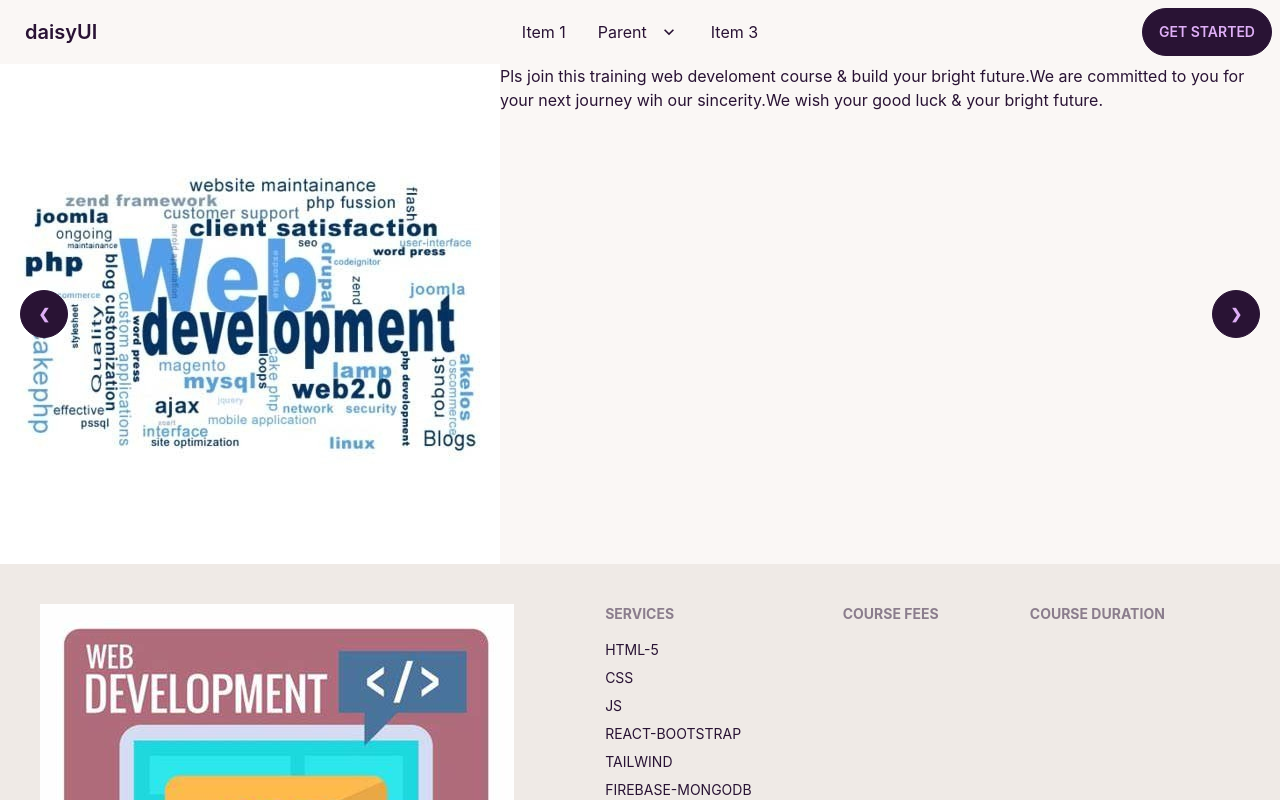
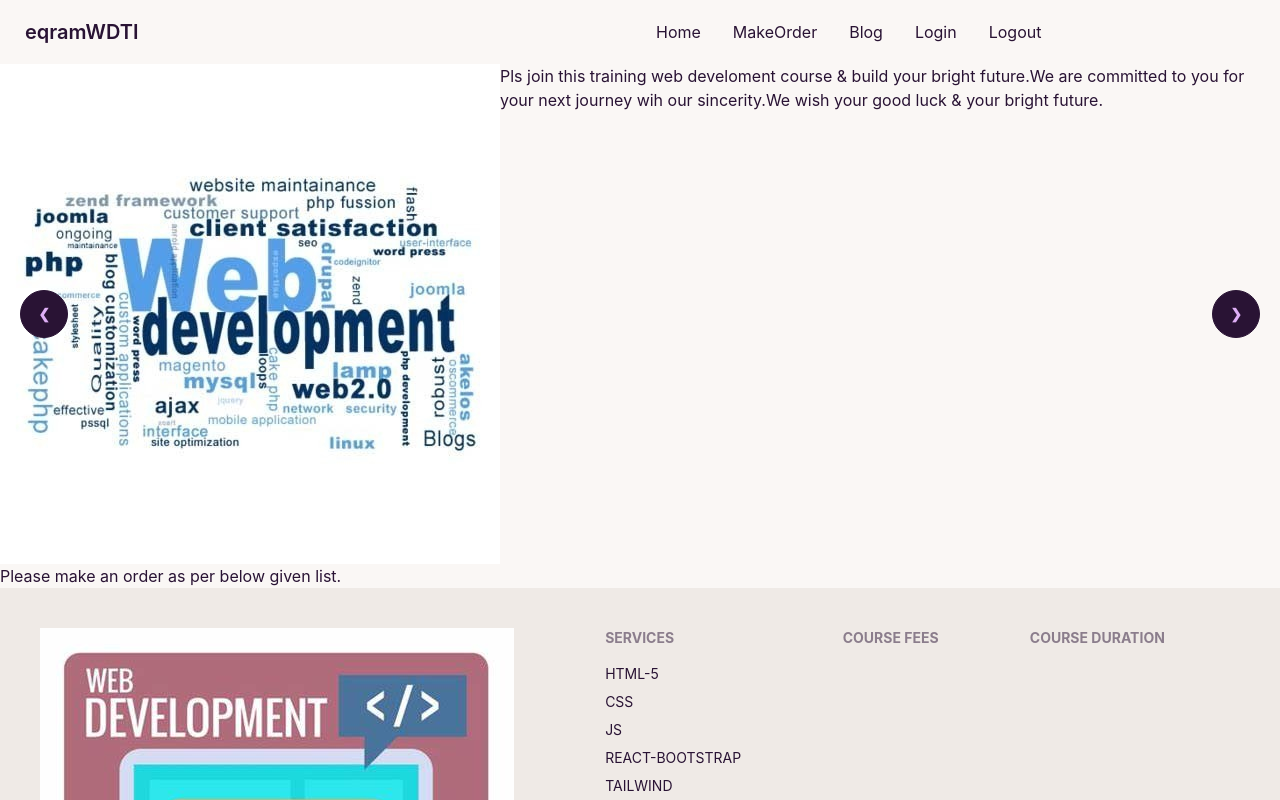
Before and after one commit to eqram1/web-development-trainining-institute-repo, a React (Create React App) app: page /home in a window 1280 px wide. Shown: the top 800 px of the page. Built offline with nearby package versions, Linux system fonts and the light colour scheme; no server answers.

Commit message:
added the firebase configuration with dot env file

```diff
--- a/package.json
+++ b/package.json
@@ -7,7 +7,7 @@
     "@testing-library/react": "^13.4.0",
     "@testing-library/user-event": "^13.5.0",
     "daisyui": "^2.38.1",
-    "firebase": "^9.13.0",
+    "firebase": "^9.14.0",
     "react": "^18.2.0",
     "react-dom": "^18.2.0",
     "react-router-dom": "^6.4.3",
--- /dev/null
+++ b/src/pages/Blog/Blog.js
@@ -0,0 +1,26 @@
+import React from 'react';
+
+const Blog = () => {
+    return (
+        <div>
+            <h2>Q.1 Difference between SQL & NOSQL?
+                ANSWER:- The main difference between SQL and NoSQL is that they are known as relational and non-relational database structures, respectively, that are used in different modes for implementing and manipulating data.
+            </h2>
+            <h3>
+                Q.2 What is JWT and how does it works?
+                ANSWER:- JSON Web Token.A JWT is a string made up of three parts, separated by dots (.), and serialized using base64.
+            </h3>
+            <h1>
+                Q.3 What is the difference between js & nodejs?
+                ANSWER:- JavaScript is a programming language, which runs in web browsers. Whereas Node.js is an interpreter or running environment for JavaScript, which holds a lot of requiring libraries and all.
+            </h1>
+
+            <h4>
+                Q.4 How does nodejs handle multiple requests at the same time?
+                ANSWER:- Multiple clients make multiple requests to the NodeJS server. NodeJS receives these requests and places them into the EventQueue.
+            </h4>
+        </div>
+    );
+};
+
+export default Blog;
--- a/src/pages/Home/Home/Home.js
+++ b/src/pages/Home/Home/Home.js
@@ -1,12 +1,15 @@
 import React from 'react';
 import About from '../About/About';
 import Banner from '../Banner/Banner';
+import MakeOrder from '../MakeOrder/MakeOrder';
 
 const Home = () => {
     return (
         <div>
             <Banner></Banner>
             <About></About>
+            <MakeOrder></MakeOrder>
+
         </div>
     );
 };
--- /dev/null
+++ b/src/pages/Home/MakeOrder/MakeOrder.js
@@ -0,0 +1,11 @@
+import React from 'react';
+
+const MakeOrder = () => {
+    return (
+        <div>
+            <h2>Please make an order as per below given list.</h2>
+        </div>
+    );
+};
+
+export default MakeOrder;
--- a/src/pages/Home/Services/Services.js
+++ b/src/pages/Home/Services/Services.js
@@ -1,25 +1,9 @@
-import React, { useEffect, useState } from 'react';
+import React from 'react';
 
 const services = () => {
-    const [services, setServices] = useState([]);
-    useEffect(() => {
-        fetch('http://localhost:3000/logout')
-            .then(res => res.json())
-            .then(data => setServices(data))
-    }, [])
     return (
         <div>
-            <div>
-                <p className="text-3xl font-bold text-blue-700">Services</p>
-                <h3 className="text-2xl font-extrabold text-orange-400">Our Services area</h3>
-                <p>Our services is for online web developer created purpose.At present in the world maximum peoples engaged in web related works.In future it will increase day by day.So,If you wish your next bright future with honestly,we think this institute is best for yours.Wish your good luck.</p>
-            </div>
-            <div>
-                <h2>services: {services.length}</h2>
-                {
-
-                }
-            </div>
+            <h2>Following services are available here.</h2>
         </div>
     );
 };
--- a/src/pages/Shared/Footer/Footer.js
+++ b/src/pages/Shared/Footer/Footer.js
@@ -1,4 +1,5 @@
 import React from 'react';
+import { Link } from 'react-router-dom';
 import logo from '../../../assets/images/banner/7.jfif';
 
 const Footer = () => {
@@ -10,25 +11,20 @@ const Footer = () => {
             </div>
             <div>
                 <span className="footer-title">Services</span>
-                <a href='/' className="link link-hover">HTML-5</a>
-                <a href='/' className="link link-hover">CSS</a>
-                <a href='/' className="link link-hover">JS</a>
-                <a href='/' className="link link-hover">REACT-BOOTSTRAP</a>
-                <a href='/' className="link link-hover">TAILWIND</a>
-                <a href='/' className="link link-hover">FIREBASE-MONGODB</a>
+                <Link to='/' className="link link-hover">HTML-5</Link>
+                <Link to='/' className="link link-hover">CSS</Link>
+                <Link to='/' className="link link-hover">JS</Link>
+                <Link to='/' className="link link-hover">REACT-BOOTSTRAP</Link>
+                <Link to='/' className="link link-hover">TAILWIND</Link>
+                <Link to='/' className="link link-hover">FIREBASE-MONGODB</Link>
             </div>
             <div>
                 <span className="footer-title">Course fees</span>
-                <a href='/' className="link link-hover"></a>
-                <a href='/' className="link link-hover"></a>
-                <a href='/' className="link link-hover"></a>
-                <a href='/' className="link link-hover"></a>
+
             </div>
             <div>
                 <span className="footer-title">Course duration</span>
-                <a href='/' className="link link-hover"></a>
-                <a href='/' className="link link-hover"></a>
-                <a href='/' className="link link-hover"></a>
+
             </div>
         </footer>
     );
--- a/src/pages/Shared/Navbar/Navbar.js
+++ b/src/pages/Shared/Navbar/Navbar.js
@@ -1,6 +1,16 @@
 import React from 'react';
+import { Link } from 'react-router-dom';
 
 const Navbar = () => {
+
+    const menuItems = <React.Fragment>
+        <li><Link to="/">Home</Link></li>
+        <li><Link to="/makeorder">MakeOrder</Link></li>
+        <li><Link to="/blog">Blog</Link></li>
+        <li><Link to="/login">Login</Link></li>
+        <li><Link to="/logout">Logout</Link></li>
+    </React.Fragment>
+
     return (
         <div className="navbar bg-base-100">
             <div className="navbar-start">
@@ -9,41 +19,17 @@ const Navbar = () => {
                         <svg xmlns="http://www.w3.org/2000/svg" className="h-5 w-5" fill="none" viewBox="0 0 24 24" stroke="currentColor"><path strokeLinecap="round" strokeLinejoin="round" strokeWidth="2" d="M4 6h16M4 12h8m-8 6h16" /></svg>
                     </label>
                     <ul tabIndex={0} className="menu menu-compact dropdown-content mt-3 p-2 shadow bg-base-100 rounded-box w-52">
-                        <li><a>Item 1</a></li>
-                        <li tabIndex={0}>
-                            <a className="justify-between">
-                                Parent
-                                <svg className="fill-current" xmlns="http://www.w3.org/2000/svg" width="24" height="24" viewBox="0 0 24 24"><path d="M8.59,16.58L13.17,12L8.59,7.41L10,6L16,12L10,18L8.59,16.58Z" /></svg>
-                            </a>
-                            <ul className="p-2">
-                                <li><a>Submenu 1</a></li>
-                                <li><a>Submenu 2</a></li>
-                            </ul>
-                        </li>
-                        <li><a>Item 3</a></li>
+                        {menuItems}
                     </ul>
                 </div>
-                <a className="btn btn-ghost normal-case text-xl">daisyUI</a>
+                <Link to="/" className="btn btn-ghost normal-case text-xl">eqramWDTI</Link>
             </div>
             <div className="navbar-center hidden lg:flex">
                 <ul className="menu menu-horizontal p-0">
-                    <li><a>Item 1</a></li>
-                    <li tabIndex={0}>
-                        <a>
-                            Parent
-                            <svg className="fill-current" xmlns="http://www.w3.org/2000/svg" width="20" height="20" viewBox="0 0 24 24"><path d="M7.41,8.58L12,13.17L16.59,8.58L18,10L12,16L6,10L7.41,8.58Z" /></svg>
-                        </a>
-                        <ul className="p-2">
-                            <li><a>Submenu 1</a></li>
-                            <li><a>Submenu 2</a></li>
-                        </ul>
-                    </li>
-                    <li><a>Item 3</a></li>
+                    {menuItems}
                 </ul>
             </div>
-            <div className="navbar-end">
-                <a className="btn">Get started</a>
-            </div>
+
         </div>
     );
 };
```
Also changed, not shown: src/Router/Routes/Routes.js (+11 -0 lines), 2 other files (tests, documents, lock files or other folders).
